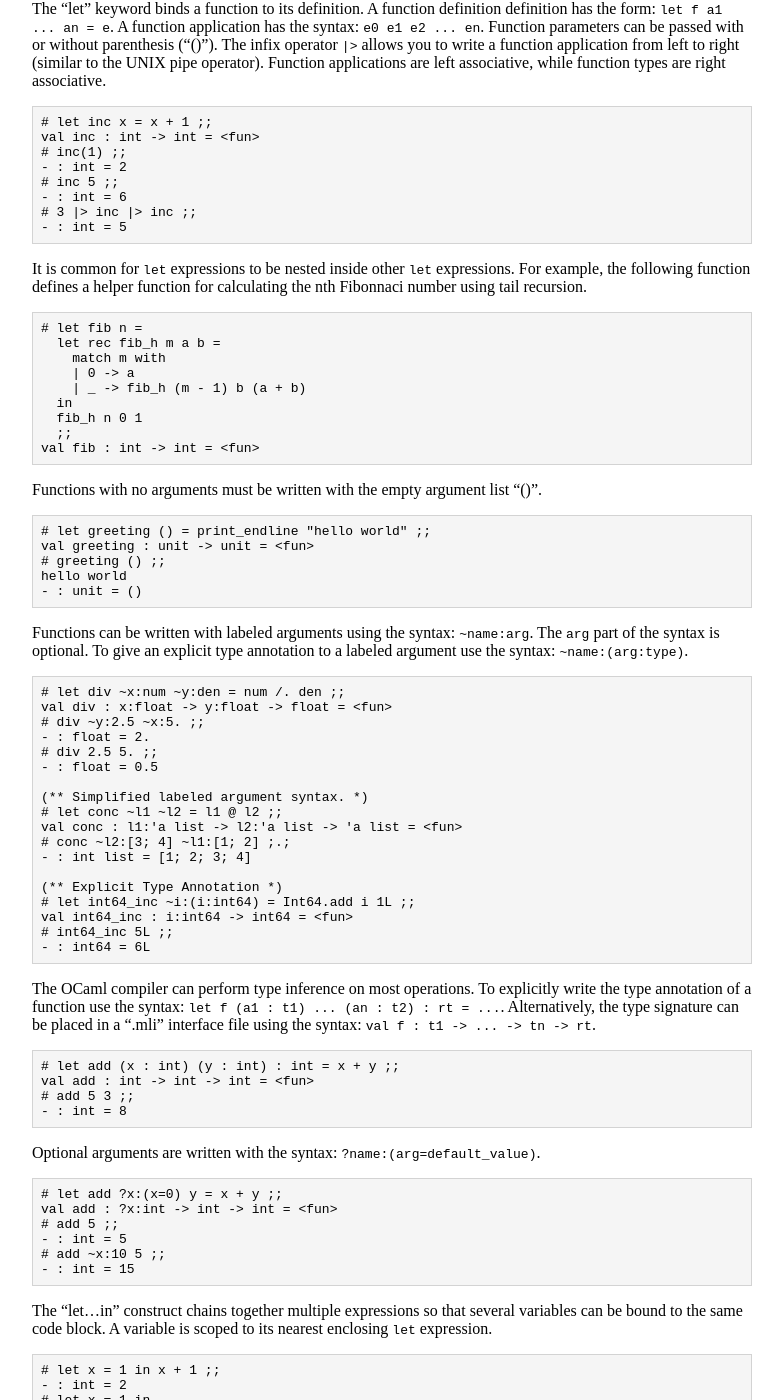
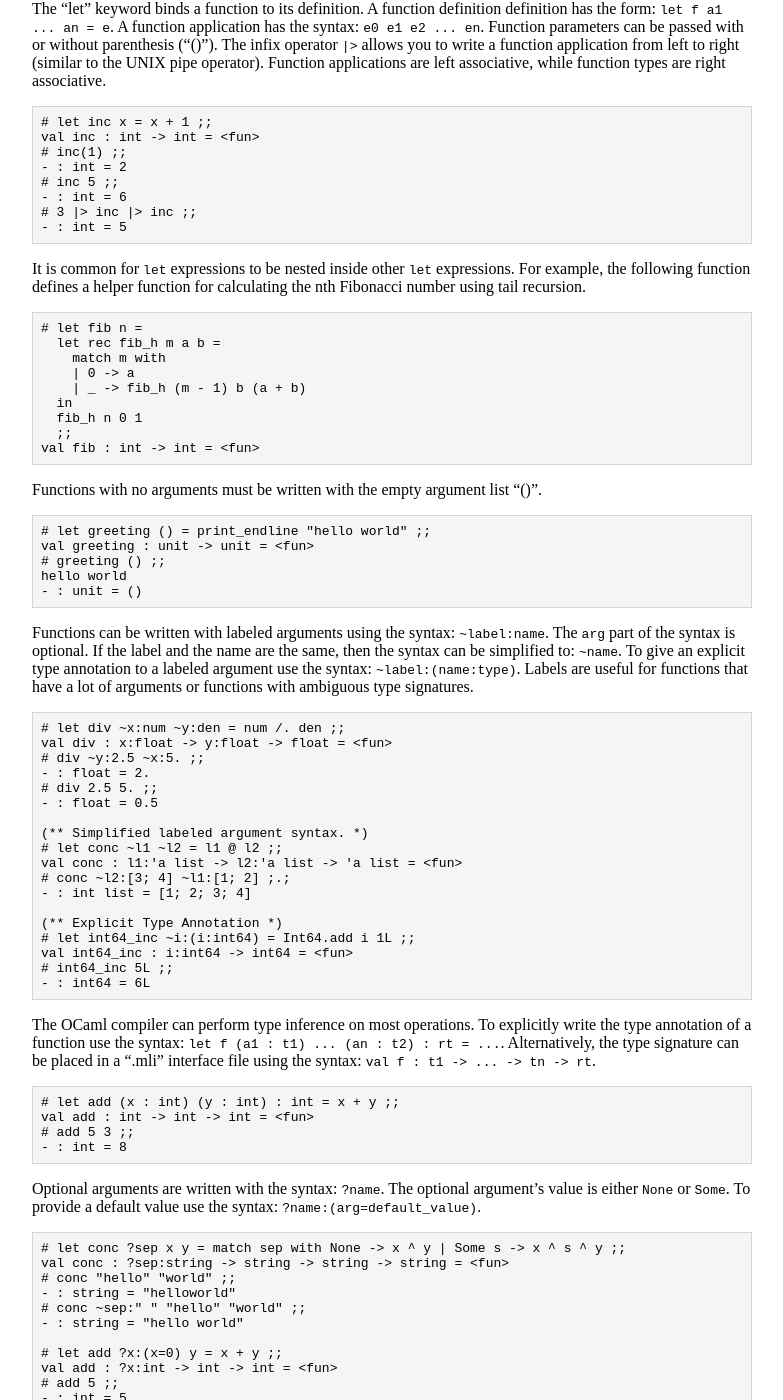
Before and after one commit to maxkossek/maxkossek.github.io, a Jekyll site: the page built from _posts/2020-06-10-ocaml.md, in a window 1280 px wide and 1400 px high, scrolled down 5934 px. Shown: the whole window, without its empty margins (248-1031 px from the left). Built offline with Jekyll 4.4.1, drawn with Linux system fonts in a browser that asks for light colours; some of the changed text lies outside the part shown.

Commit message:
Fix spelling mistakes.

````diff
--- a/_posts/2020-06-10-ocaml.md
+++ b/_posts/2020-06-10-ocaml.md
@@ -383,7 +383,7 @@ val inc : int -> int = <fun>
 - : int = 5
 ```
 
-It is common for `let` expressions to be nested inside other `let` expressions. For example, the following function defines a helper function for calculating the nth Fibonnaci number using tail recursion.
+It is common for `let` expressions to be nested inside other `let` expressions. For example, the following function defines a helper function for calculating the nth Fibonacci number using tail recursion.
 ```
 # let fib n =
   let rec fib_h m a b =
@@ -405,7 +405,7 @@ hello world
 - : unit = ()
 ```
 
-Functions can be written with labeled arguments using the syntax: `~name:arg`. The `arg` part of the syntax is optional. To give an explicit type annotation to a labeled argument use the syntax: `~name:(arg:type)`.
+Functions can be written with labeled arguments using the syntax: `~label:name`. The `arg` part of the syntax is optional. If the label and the name are the same, then the syntax can be simplified to: `~name`. To give an explicit type annotation to a labeled argument use the syntax: `~label:(name:type)`. Labels are useful for functions that have a lot of arguments or functions with ambiguous type signatures.
 ```
 # let div ~x:num ~y:den = num /. den ;;
 val div : x:float -> y:float -> float = <fun>
@@ -435,8 +435,15 @@ val add : int -> int -> int = <fun>
 - : int = 8
 ```
 
-Optional arguments are written with the syntax: `?name:(arg=default_value)`.
-```
+Optional arguments are written with the syntax: `?name`. The optional argument's value is either `None` or `Some`. To provide a default value use the syntax: `?name:(arg=default_value)`.
+```
+# let conc ?sep x y = match sep with None -> x ^ y | Some s -> x ^ s ^ y ;;
+val conc : ?sep:string -> string -> string -> string = <fun>
+# conc "hello" "world" ;;
+- : string = "helloworld"
+# conc ~sep:" " "hello" "world" ;;
+- : string = "hello world"
+
 # let add ?x:(x=0) y = x + y ;;
 val add : ?x:int -> int -> int = <fun>
 # add 5 ;;
@@ -751,7 +758,7 @@ Records can be pattern matched with or without assigning a name to the matched f
 - : bool = true
 ```
 
-The fields of a record can be made mutable by using the "mutable" keyword. The records of the field can thenbe updated using the arrow operator ("<-") and the syntax: `r.f <- e`.
+The fields of a record can be made mutable by using the "mutable" keyword. The records of the field can then be updated using the arrow operator ("<-") and the syntax: `r.f <- e`.
 ```
 # type experiment = { mutable total: float; mutable samples: int } ;;
 type experiment = { mutable total : float; mutable samples : int; }
````
Also changed, not shown: other parts of _posts/2020-06-10-ocaml.md (+14 -14 lines).
